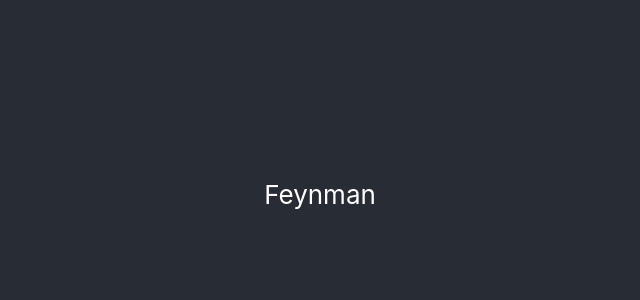
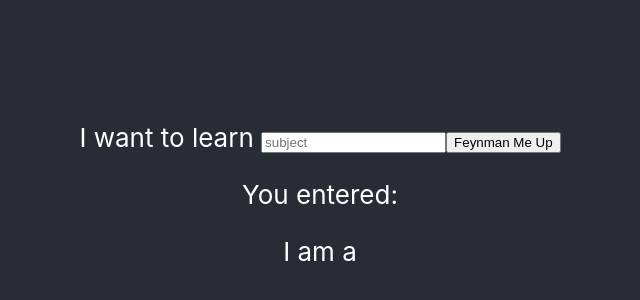
Before and after one commit to jaayzee/feynmind, a React (Create React App) app: page / in a window 1280 px wide. Shown: the part 206-506 px from the top of the page, without its empty margins (320-960 px from the left). Built offline with nearby package versions, Linux system fonts and the light colour scheme.

Commit message:
front page done

```diff
--- a/package.json
+++ b/package.json
@@ -6,7 +6,9 @@
     "@testing-library/jest-dom": "^5.17.0",
     "@testing-library/react": "^13.4.0",
     "@testing-library/user-event": "^13.5.0",
+    "bootstrap": "^5.3.3",
     "react": "^18.2.0",
+    "react-bootstrap": "^2.10.2",
     "react-dom": "^18.2.0",
     "react-scripts": "5.0.1",
     "web-vitals": "^2.1.4"
--- a/src/App.js
+++ b/src/App.js
@@ -1,13 +1,20 @@
 import logo from './assets/logo.svg';
+import Subject from './components/subject';
+import FactCheck from './components/factCheck';
+import FeedbackForU from './components/feedbackForU';
+import EndScene from './components/endScene';
 import './css/App.css';
 
 function App() {
   return (
     <div className="App">
       <header className="App-header">
-        <p>
-          Feynman
-        </p>
+        <div>
+          <Subject/>
+          <FactCheck/>
+          <FeedbackForU/>
+          <EndScene/>
+        </div>
       </header>
     </div>
   );
--- /dev/null
+++ b/src/components/endScene.js
@@ -0,0 +1,12 @@
+import React, { useEffect, useState, Children } from "react";
+import { Container, Button, Form } from "react-bootstrap";
+
+const EndScene = () => {
+
+    return(
+        <>
+        </>
+    )
+};
+
+export default EndScene;
--- /dev/null
+++ b/src/components/factCheck.js
@@ -0,0 +1,12 @@
+import React, { useEffect, useState, Children } from "react";
+import { Container, Button, Form } from "react-bootstrap";
+
+const FactCheck= () => {
+
+    return(
+        <>
+        </>
+    )
+};
+
+export default FactCheck;
--- /dev/null
+++ b/src/components/feedbackForU.js
@@ -0,0 +1,12 @@
+import React, { useEffect, useState, Children } from "react";
+import { Container, Button, Form } from "react-bootstrap";
+
+const FeedbackForU = () => {
+
+    return(
+        <>
+        </>
+    )
+};
+
+export default FeedbackForU;
--- /dev/null
+++ b/src/components/information.js
@@ -0,0 +1,16 @@
+import React, { useEffect, useState, Children } from "react";
+import { Container, Button, Form } from "react-bootstrap";
+
+const Information = ( {search, setSearch }) => {
+    const [information, setInformation] = useState('');
+    useEffect (() =>  {
+        setInformation('I am a ' + search);
+    }, [search])
+    return(
+        <>
+            {information}
+        </>
+    )
+};
+
+export default Information;
--- /dev/null
+++ b/src/components/subject.js
@@ -0,0 +1,43 @@
+import Information from '../components/information';
+import React, { useState } from "react";
+import { Container, Button, Form } from "react-bootstrap";
+
+
+const Subject = () => {
+  const [search, setSearch] = useState('');
+  const [text, setText] = useState('');
+  const [mount, setMount] = useState(true)
+
+  const handleText = (e) => {
+    if (e.key === 'Enter') {
+        e.preventDefault();
+        setSearch(text);
+        setMount(false);
+    }
+  };
+  const handleButtonClick = () => {
+    setSearch(text);
+    setMount(false);
+  };
+  return (
+    <>
+        { mount ?
+            (<Container>
+            I want to learn { }
+            <Form.Control
+                type="text"
+                placeholder="subject"
+                onChange = {(e) => setText(e.target.value)}
+                onKeyDown={handleText}
+            />
+            <Button onClick={handleButtonClick}>Feynman Me Up</Button>
+            <p>You entered: {search}</p>
+            </Container>)
+            : (<></>)}
+            <Information search={search} setSearch={setSearch}/>
+    </>
+
+  );
+};
+
+export default Subject;
```
Also changed, not shown: 1 other file (tests, documents, lock files or other folders).
